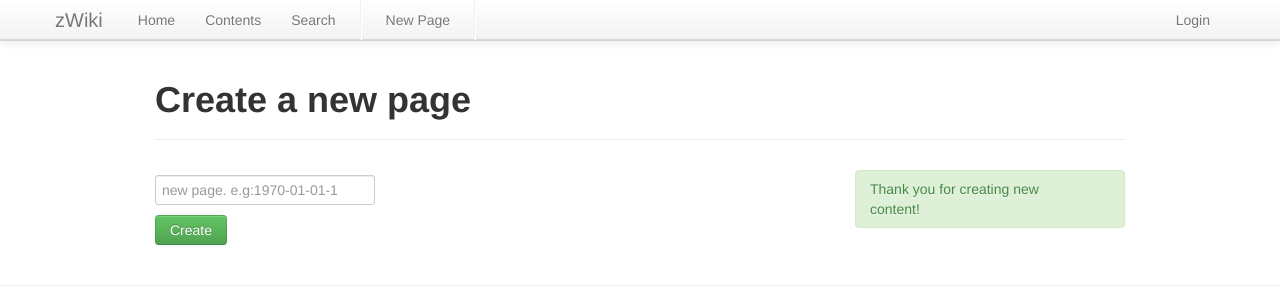
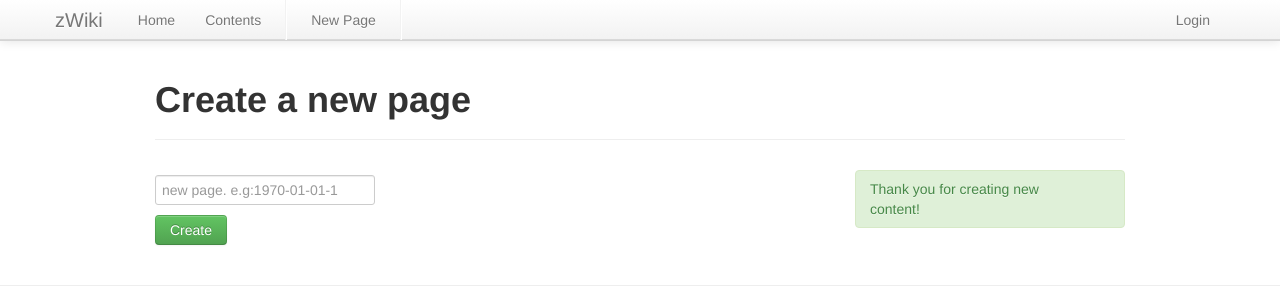
Before and after one commit to jack-zh/zwiki, a Flask app: page /create/ in a window 1280 px wide. Shown: the top 300 px of the page. Run offline with Flask 2, Linux system fonts and the light colour scheme.

Commit message:
del search

```diff
--- a/templates/base.html
+++ b/templates/base.html
@@ -19,7 +19,6 @@
 							<ul class="nav">
 								<li><a href="{{ url_for('home') }}">Home</a></li>
 								<li><a href="{{ url_for('contents') }}">Contents</a></li>
-								<li><a href="{{ url_for('search') }}">Search</a></li>
 								<li class="divider-vertical"></li>
 								<li><a href="{{ url_for('create') }}">New Page</a></li>
 								<li class="divider-vertical"></li>
```
